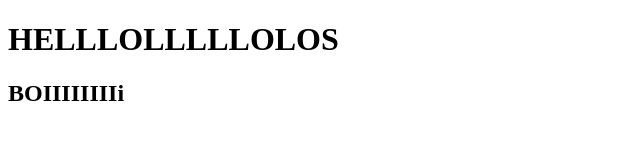
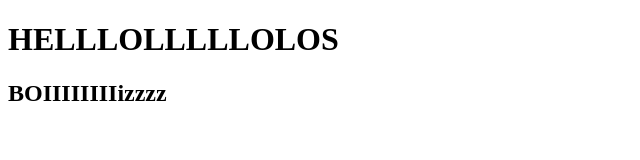
Before and after one commit to code-Harsh247/demoRepo, a plain HTML site: page index.html in a window 1280 px wide. Shown: the full height of the page, 0-640 px from the left. Drawn offline with Linux system fonts and the light colour scheme.

Commit message:
Updated boi to boizz

```diff
--- a/index.html
+++ b/index.html
@@ -7,6 +7,6 @@
 </head>
 <body>
     <h1>HELLLOLLLLLOLOS</h1>
-    <h2>BOIIIIIIIIi</h2>
+    <h2>BOIIIIIIIIizzzz</h2>
 </body>
 </html>
```
